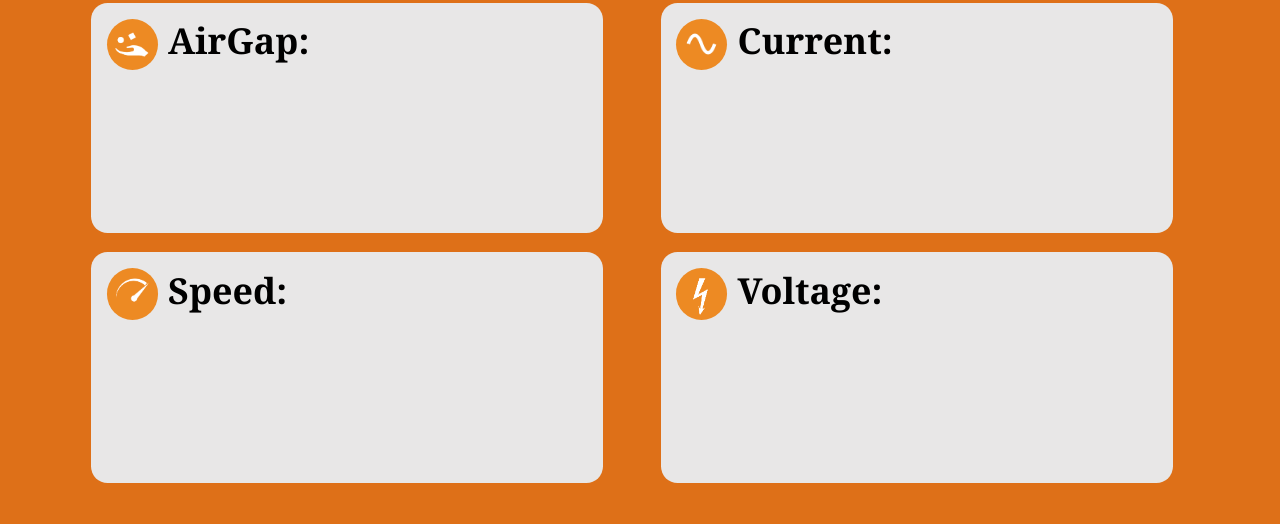
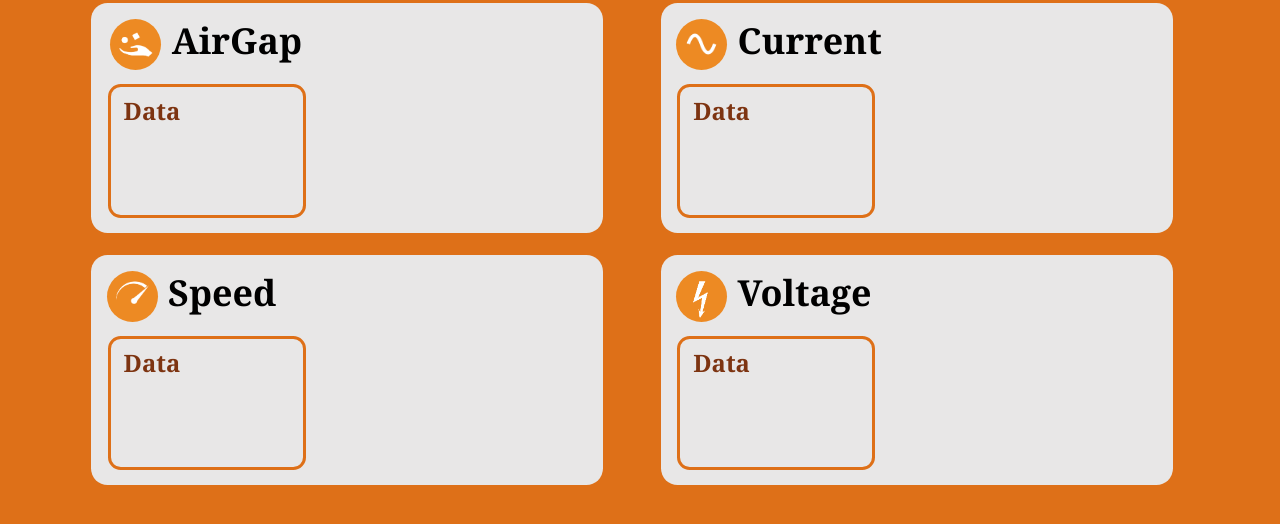
Before and after one commit to QiangXu1564/Proyecto-Subsitemas, a plain HTML site: page html/index.html in a window 1280 px wide. Shown: the part 100-624 px from the top of the page. Drawn offline with Linux system fonts and the light colour scheme.

Commit message:
Commit 3

```diff
--- a/html/index.html
+++ b/html/index.html
@@ -18,7 +18,10 @@
                         <div class="Airgap-img-edit">
                             <img src="Airgap.png" class="Airgap-img">
                         </div>
-                        <h2 class="airgap-name">AirGap:</h2>
+                        <h2 class="airgap-name">AirGap</h2>
+                    </div>
+                    <div class="airgap-data">
+                        <h3 class="airgap-data-info">Data</h3>
                     </div>
                 </div>
             </div>
@@ -28,7 +31,10 @@
                         <div class="Speed-img-edit">
                             <img src="Speed.png" class="Speed-img">
                         </div>
-                        <h2 class="speed-name">Speed:</h2>
+                        <h2 class="speed-name">Speed</h2>
+                    </div>
+                    <div class="speed-data">
+                        <h3 class="speed-data-info">Data</h3>
                     </div>
                 </div>
             </div>
@@ -40,7 +46,10 @@
                         <div class="Current-img-edit">
                             <img src="Current.png" class="Current-img">
                         </div>
-                        <h2 class="current-name">Current:</h2>
+                        <h2 class="current-name">Current</h2>
+                    </div>
+                    <div class="current-data">
+                        <h3 class="current-data-info">Data</h3>
                     </div>
                 </div>
             </div>
@@ -50,7 +59,10 @@
                         <div class="Voltage-img-edit">
                             <img src="Voltage.png" class="Voltage-img">
                         </div>
-                        <h2 class="voltage-name">Voltage:</h2>
+                        <h2 class="voltage-name">Voltage</h2>
+                    </div>
+                    <div class="voltage-data">
+                        <h3 class="voltage-data-info">Data</h3>
                     </div>
                 </div>
             </div>
--- a/html/styles.css
+++ b/html/styles.css
@@ -89,7 +89,23 @@ body{
     margin-left: 0.8vw;
 }
 
+.airgap-data{
+    font-size: 1.6vw;
+    width: 15vw;
+    height: 10vw;
+    border-style: solid;
+    border-color: #de7018;
+    color: #7d3411;
 
+    margin-top: 1vw;
+    margin-left: 1.3vw;
+    padding: 0px;
+    border-radius: 1vw;
+}
+
+.airgap-data-info{
+    margin-left: 1vw;
+}
 
 .container-speed{
     border-radius: 1.3vw;
@@ -99,7 +115,7 @@ body{
 
     display: flex;
     flex-flow: row;
-    margin-top: 1.5vw;
+    margin-top: 1.7vw;
 }
 
 .top-speed{
@@ -131,6 +147,24 @@ body{
     font-size: 2.8vw;
     margin-top: 3vw;
     margin-left: 0.8vw;
+}
+
+.speed-data{
+    font-size: 1.6vw;
+    width: 15vw;
+    height: 10vw;
+    border-style: solid;
+    border-color: #de7018;
+    color: #7d3411;
+
+    margin-top: 1vw;
+    margin-left: 1.3vw;
+    padding: 0px;
+    border-radius: 1vw;
+}
+
+.speed-data-info{
+    margin-left: 1vw;
 }
 
 .container-current{
@@ -174,6 +208,24 @@ body{
     margin-left: 0.8vw;
 }
 
+.current-data{
+    font-size: 1.6vw;
+    width: 15vw;
+    height: 10vw;
+    border-style: solid;
+    border-color: #de7018;
+    color: #7d3411;
+
+    margin-top: 1vw;
+    margin-left: 1.3vw;
+    padding: 0px;
+    border-radius: 1vw;
+}
+
+.current-data-info{
+    margin-left: 1vw;
+}
+
 .container-voltage{
     border-radius: 1.3vw;
     height: 18vw;
@@ -182,7 +234,7 @@ body{
 
     display: flex;
     flex-flow: row;
-    margin-top: 1.5vw;
+    margin-top: 1.7vw;
 }
 
 .top-voltage{
@@ -216,3 +268,21 @@ body{
     margin-top: 3vw;
     margin-left: 0.8vw;
 }
+
+.voltage-data{
+    font-size: 1.6vw;
+    width: 15vw;
+    height: 10vw;
+    border-style: solid;
+    border-color: #de7018;
+    color:#7d3411;
+
+    margin-top: 1vw;
+    margin-left: 1.3vw;
+    padding: 0px;
+    border-radius: 1vw;
+}
+
+.voltage-data-info{
+    margin-left: 1vw;
+}
```
